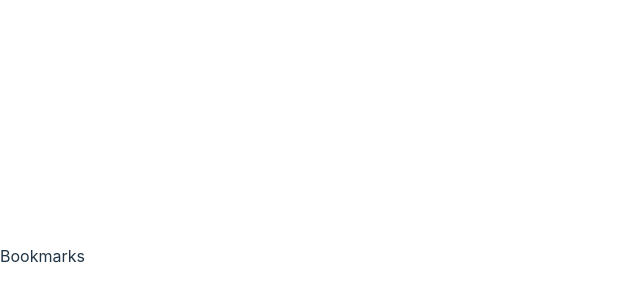
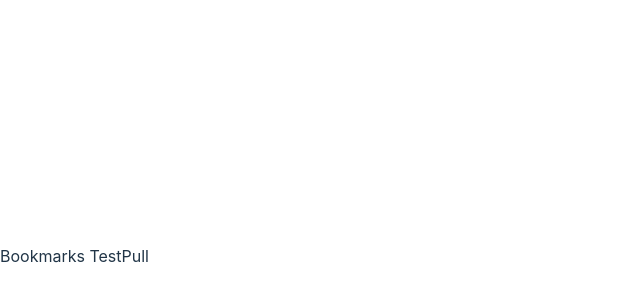
Before and after one commit to Loppan1/Movieflix, a React (Vite) app: page /bookmarks in a window 1280 px wide. Shown: the part 144-444 px from the top of the page, without its empty margins (0-640 px from the left). Built offline with nearby package versions, Linux system fonts and the light colour scheme.

Commit message:
TestPull

```diff
--- a/src/pages/bookmarks.tsx
+++ b/src/pages/bookmarks.tsx
@@ -1,7 +1,9 @@
 const Bookmarks = () => {
 
     return (
-        <>Bookmarks</>
+        <>Bookmarks
+        TestPull
+        </>
     )
 }
 
```
